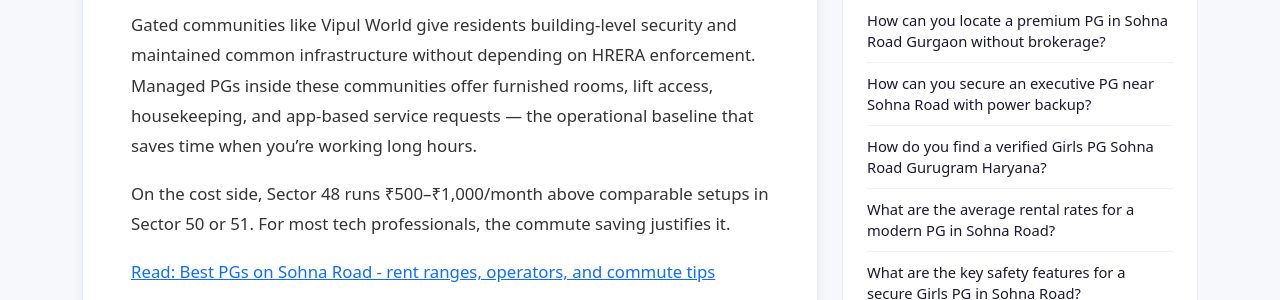
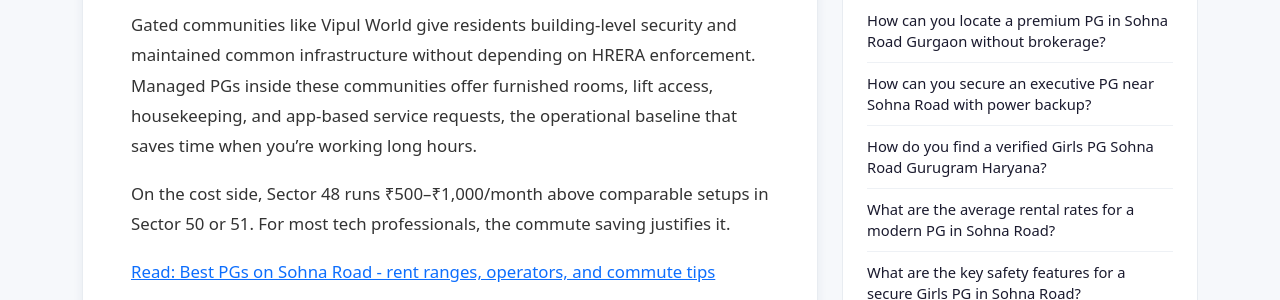
Before and after one commit to instadw/instadwell-blog, a Jekyll site: the page built from _coliving_faq/why-do-tech-professionals-choose-a-pg-near-sohna-road-sector-48.md, in a window 1280 px wide and 900 px high, scrolled down 426 px. Shown: the part 247-547 px from the top of the window. Built offline with Jekyll 4.4.1, drawn with Linux system fonts in a browser that asks for light colours.

```diff
--- a/_coliving_faq/why-do-tech-professionals-choose-a-pg-near-sohna-road-sector-48.md
+++ b/_coliving_faq/why-do-tech-professionals-choose-a-pg-near-sohna-road-sector-48.md
@@ -14,7 +14,7 @@ related_faq_label: "How can you locate a premium PG in Sohna Road Gurgaon withou
 
 A pg near sohna road sector 48 sits at a practical commute midpoint, close enough to Golf Course Extension Road to keep mornings manageable, and within the Rapid Metro catchment for anyone working further into Cyber City or DLF Phase 2. That commute math is why software developers, consultants, and startup employees cluster here rather than pushing further south for cheaper rent.
 
-Gated communities like Vipul World give residents building-level security and maintained common infrastructure without depending on HRERA enforcement. Managed PGs inside these communities offer furnished rooms, lift access, housekeeping, and app-based service requests — the operational baseline that saves time when you're working long hours.
+Gated communities like Vipul World give residents building-level security and maintained common infrastructure without depending on HRERA enforcement. Managed PGs inside these communities offer furnished rooms, lift access, housekeeping, and app-based service requests, the operational baseline that saves time when you're working long hours.
 
 On the cost side, Sector 48 runs ₹500–₹1,000/month above comparable setups in Sector 50 or 51. For most tech professionals, the commute saving justifies it.
 
```
